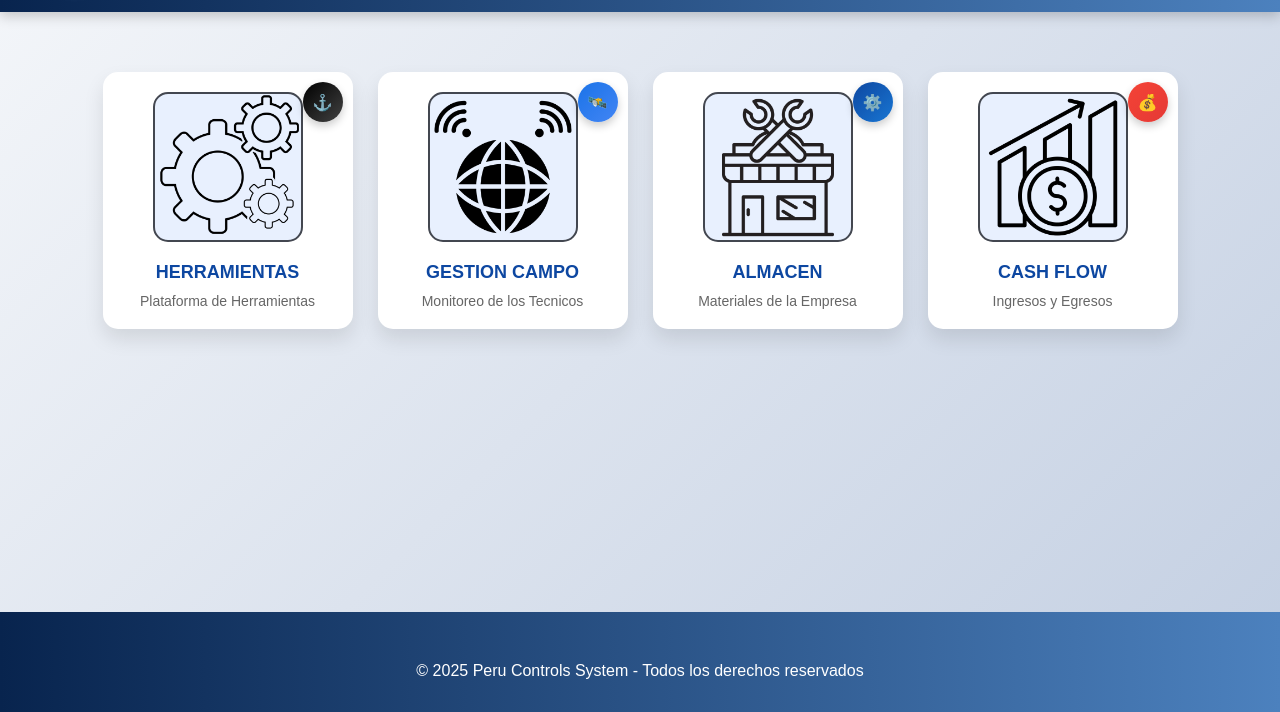
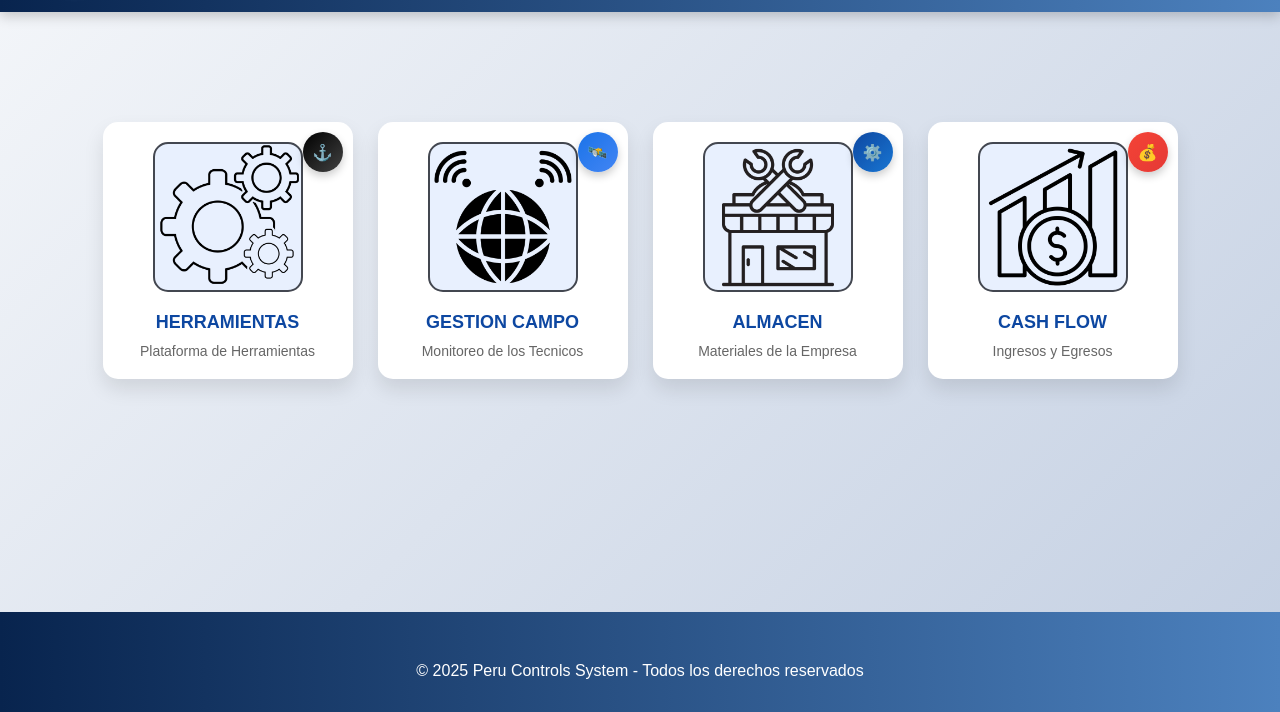
Before and after one commit to davidllanos31/Index-Pcs, a plain HTML site: page index.html in a window 1280 px wide. Shown: the part 88-800 px from the top of the page. Drawn offline with Linux system fonts and the light colour scheme.

Commit message:
📖 DOC:

```diff
--- a/style.css
+++ b/style.css
@@ -53,13 +53,15 @@ body {
 }
 
 .resources-container {
-    max-width: 1200px;
+    width: 1200px;
+    height: auto;
     margin: 40px auto;
     display: flex;
     flex-wrap: wrap;
     justify-content: center;
+    /* border: #08244e 2px solid; */
     gap: 25px;
-    padding: 20px;
+    padding: 70px 0;
 }
 
 .resource-card {
```
